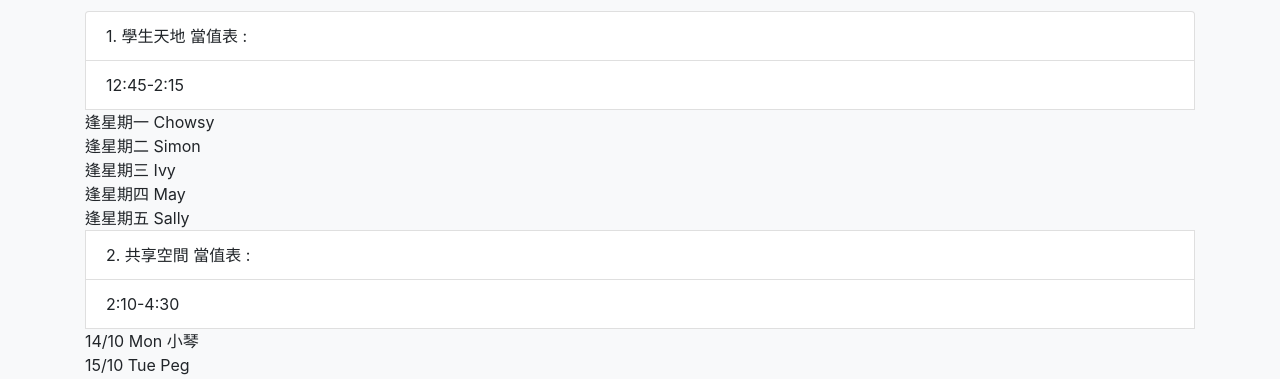
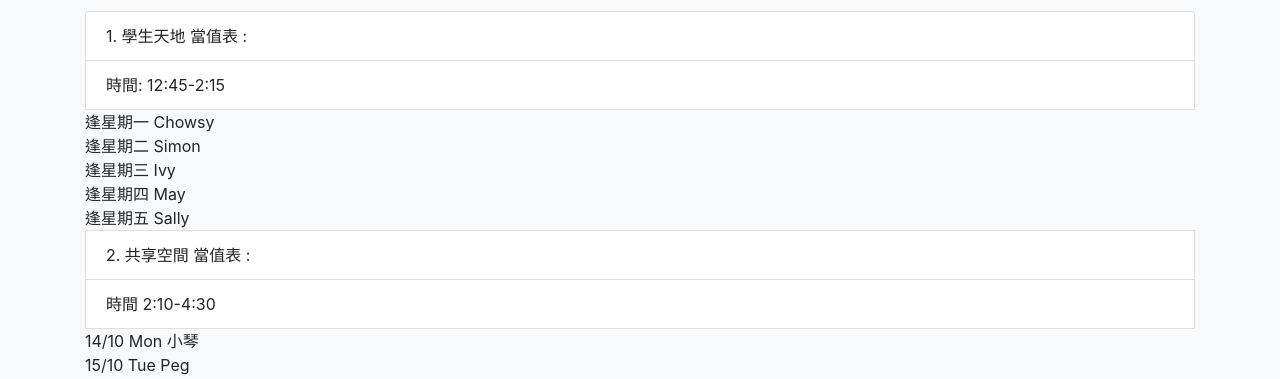
Before and after one commit to SimonSCWong/Happy_Valley, a plain HTML site: page index.html in a window 1280 px wide. Shown: the part 193-572 px from the top of the page. Drawn offline with nearby package versions, Linux system fonts and the light colour scheme.

Commit message:
Update index.html

```diff
--- a/index.html
+++ b/index.html
@@ -35,14 +35,14 @@
             <h3>活動</h3>
             <ul class="list-group">
                 <li class="list-group-item">1. 學生天地 當值表 :</li>
-                <li class="list-group-item">   12:45-2:15      </li>
+                <li class="list-group-item">  時間: 12:45-2:15     </li>
                                               <lj>逢星期一 Chowsy  </lj>
                                               <la>逢星期二 Simon   </la>
                                               <lb>逢星期三 Ivy     </lb>
                                               <lc>逢星期四 May     </lc>
                                               <ld>逢星期五 Sally   </ld>
                 <li class="list-group-item">2. 共享空間 當值表 :</li>
-                <li class="list-group-item">2:10-4:30</li>
+                <li class="list-group-item">時間 2:10-4:30</li>
                 <lj>14/10       Mon 小琴   </lj>
                 <la>15/10       Tue Peg    </la>
                 <lb>16/10       Wed Ivy    </lb>
```
